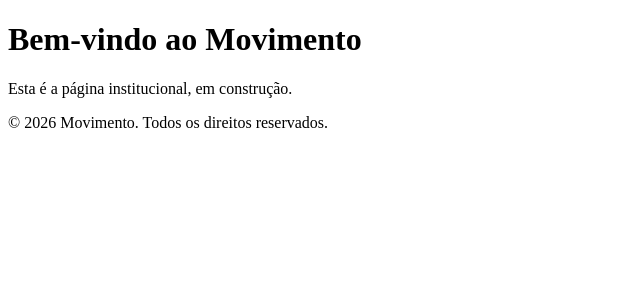
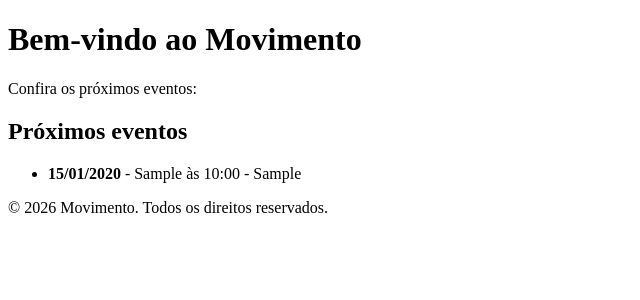
Before and after one commit to felipearaujomg94-star/movimento-core, a Django app: template institucional/templates/institucional/home.html in a window 1280 px wide. Shown: the part 85-385 px from the top of the page, without its empty margins (0-640 px from the left). Run offline with Django 5.2, Linux system fonts and the light colour scheme; the template is opened without the code that fills it: values that come from a table or form of the project are taken from there, others are empty; tables that the repository leaves empty hold one stand-in row (values such as "Sample post").

Commit message:
feat: exibe proximos eventos na pagina inicial

```diff
--- a/institucional/templates/institucional/home.html
+++ b/institucional/templates/institucional/home.html
@@ -3,6 +3,30 @@
 {% block title %}Movimento - Início{% endblock %}
 
 {% block content %}
-    <h1>Bem-vindo ao Movimento</h1>
-    <p>Esta é a página institucional, em construção.</p>
+<h1>Bem-vindo ao Movimento</h1>
+
+<p>Confira os próximos eventos:</p>
+
+<h2>Próximos eventos</h2>
+
+{% if proximos_eventos %}
+    <ul>
+        {% for evento in proximos_eventos %}
+            <li>
+                <strong>{{ evento.data|date:"d/m/Y" }}</strong>
+                - {{ evento.atividade }}
+
+                {% if evento.horario %}
+                    às {{ evento.horario|time:"H:i" }}
+                {% endif %}
+
+                {% if evento.local %}
+                    - {{ evento.local }}
+                {% endif %}
+            </li>
+        {% endfor %}
+    </ul>
+{% else %}
+    <p>Nenhum evento futuro cadastrado.</p>
+{% endif %}
 {% endblock %}
```
Also changed, not shown: institucional/views.py (+6 -1 lines).
